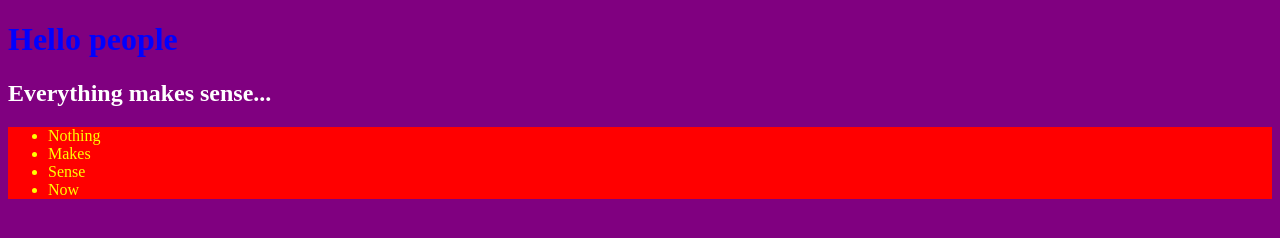
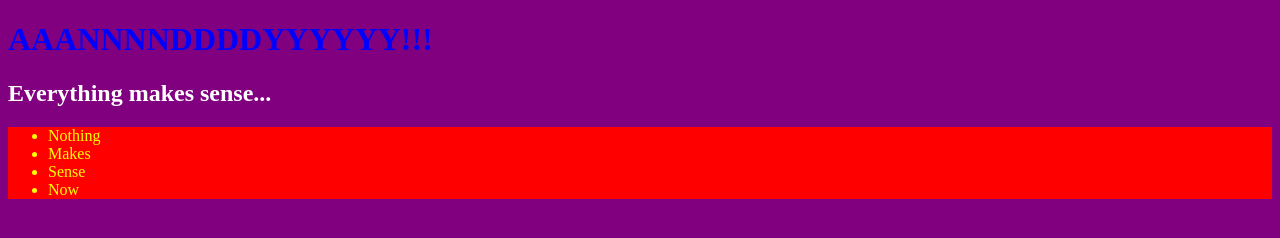
Before and after one commit to mcleisd/sixth, a plain HTML site: page index.html in a window 1280 px wide. Drawn offline with Linux system fonts and the light colour scheme.

Commit message:
changed content for h1

```diff
--- a/index.html
+++ b/index.html
@@ -8,7 +8,7 @@
     <link rel="stylesheet" href="style.css">
 </head>
 <body>
-    <h1>Hello people</h1>
+    <h1>AAANNNNDDDDYYYYYY!!!</h1>
 
     <h2>Everything makes sense...</h2>
 
```
